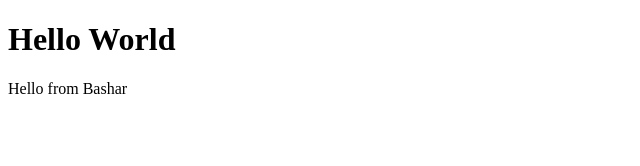
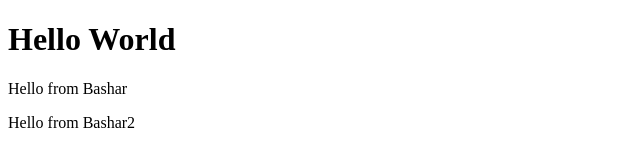
Before and after one commit to Tarakan-Begemot/alex_afanasjev, a plain HTML site: page index.html in a window 1280 px wide. Shown: the whole page, without its empty margins (0-640 px from the left). Drawn offline with Linux system fonts and the light colour scheme.

Commit message:
from bashar again

```diff
--- a/index.html
+++ b/index.html
@@ -9,5 +9,6 @@
   <body>
     <h1>Hello World</h1>
     <p>Hello from Bashar</p>
+    <p>Hello from Bashar2</p>
   </body>
 </html>
```
